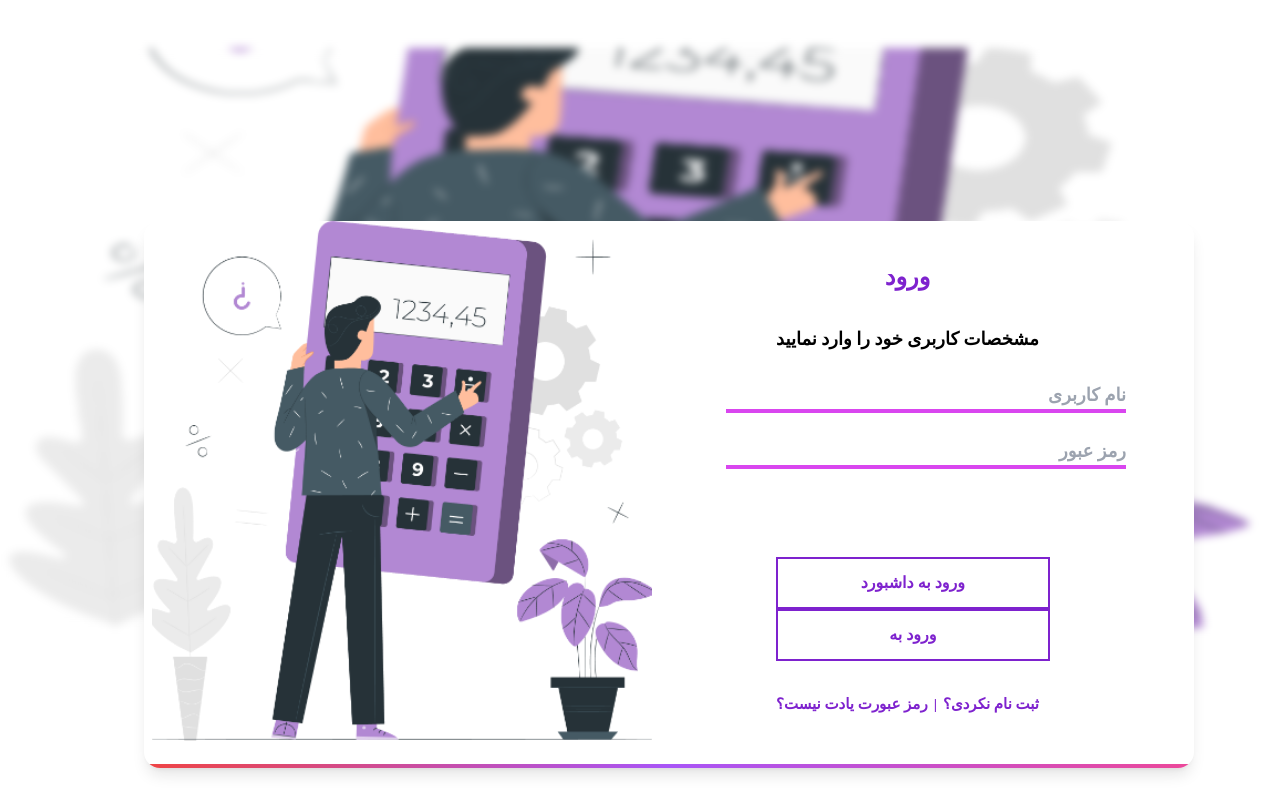
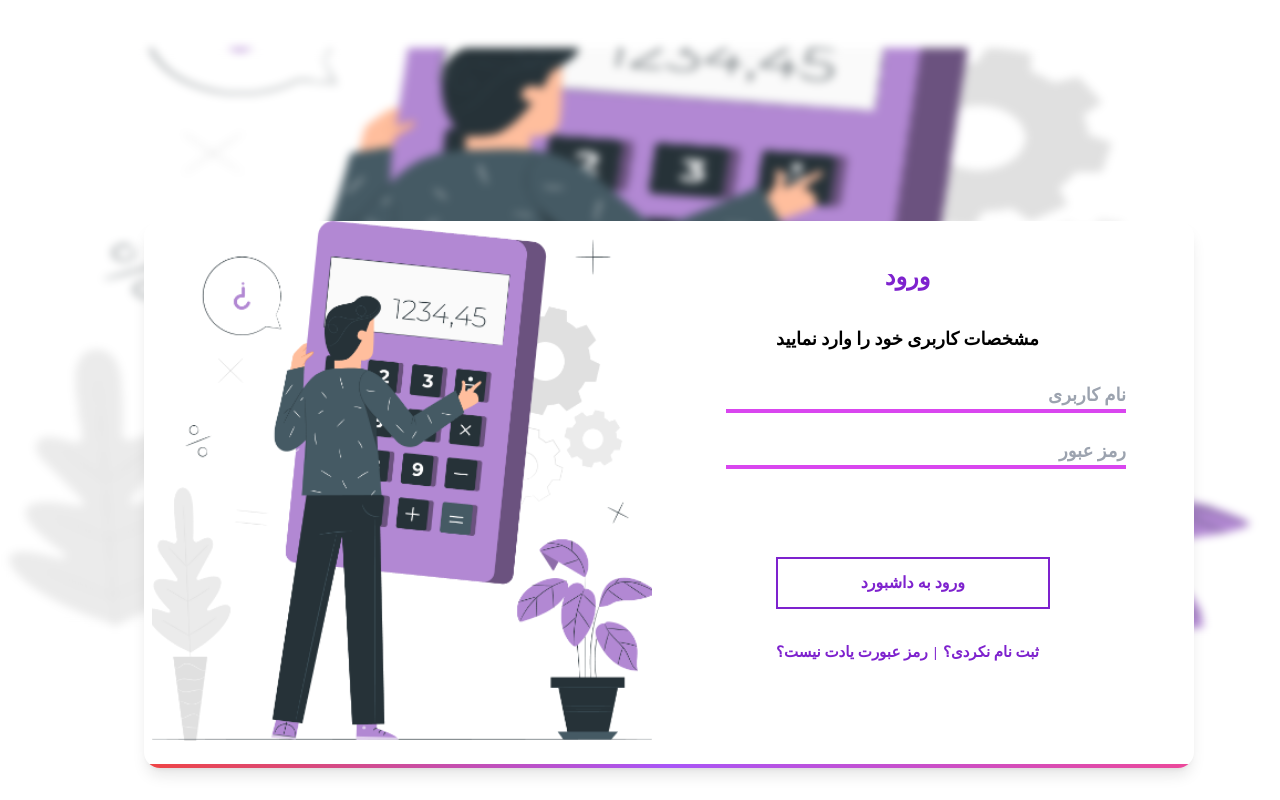
Before and after one commit to rekar-accounting/frontend, a Next.js app: page /loginPage in a window 1280 px wide. Built offline with nearby package versions, Linux system fonts and the light colour scheme.

Commit message:
phone and login

```diff
--- a/pages/loginPage.tsx
+++ b/pages/loginPage.tsx
@@ -121,13 +121,11 @@ const LoginPage: React.FC<propsList> = (props) => {
                 </div>
               </div>
               <div className="mt-16 mr-24">
-                <button className="w-[72%] py-3 font-bold text-purple-700 border-2 border-purple-700 ">
-                  {translate.login}
-                </button>
-
-                <button className="w-[72%] py-3 font-bold text-purple-700 border-2 border-purple-700 ">
-                  {translate.loginTo}
-                </button>
+                <Link href="/phoneVerification">
+                  <button className="w-[72%] py-3 font-bold text-purple-700 border-2 border-purple-700 ">
+                    {translate.login}
+                  </button>
+                </Link>
               </div>
             </form>
             <div>{check && <ErrorModalHandler title={errorMessage} />}</div>
```
Also changed, not shown: 1 other file (tests, documents, lock files or other folders).
